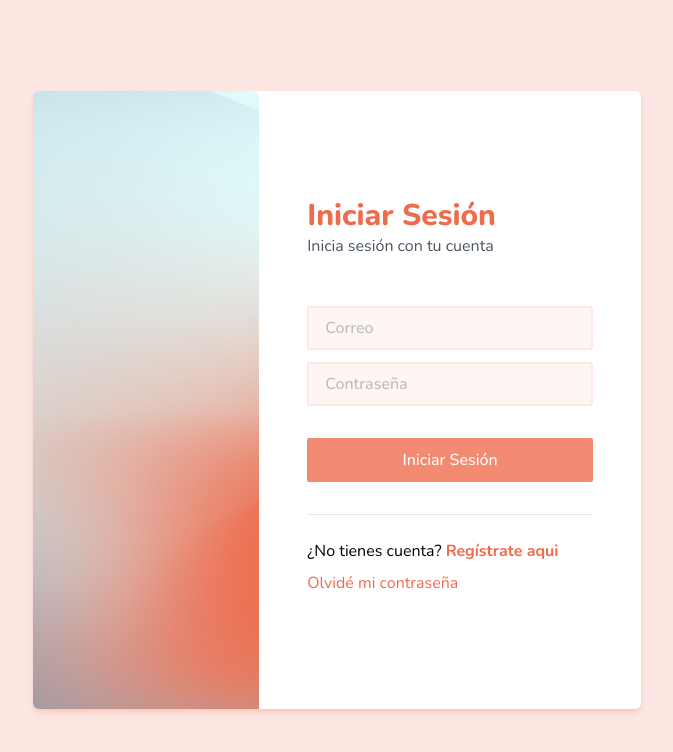
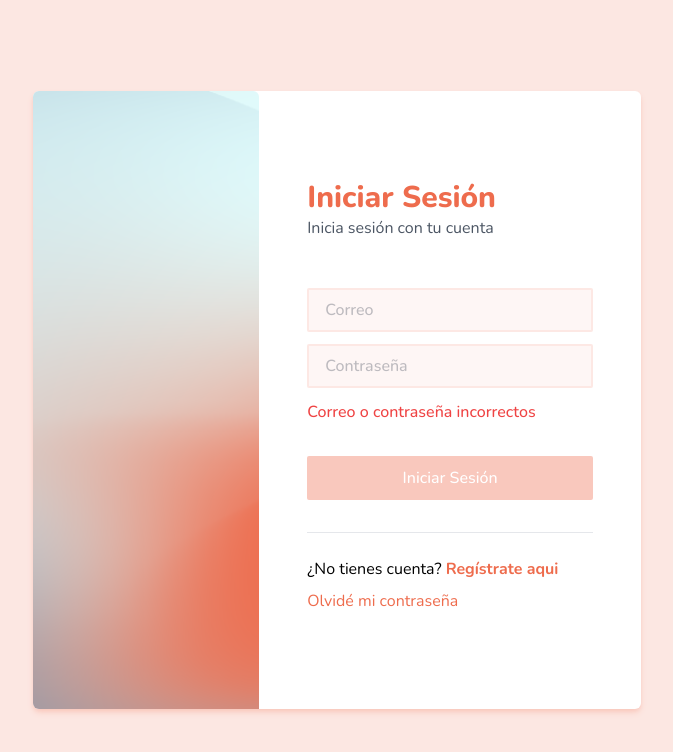
Before and after one commit to carlosgallego98/angular-firebase-demo, an Angular app: page /auth/login in a window 1280 px wide. Shown: the top 752 px of the page, without its empty margins (303-976 px from the left). Built offline with nearby package versions, Linux system fonts and the light colour scheme.

Commit message:
Añadido estilo a buton desactivado

```diff
--- a/src/app/modules/auth/login/login.component.html
+++ b/src/app/modules/auth/login/login.component.html
@@ -1,5 +1,8 @@
 <div class="flex h-screen">
   <app-card class="m-auto lg:h-[650px] w-full min-h-3/5 lg:w-1/2 sm:w-3/4 p-4">
+
+
+
     <div class="flex md:flex-row flex-col h-full">
       <div class="md:h-full h-32 md:w-2/3 w-full">
         <img
@@ -31,15 +34,18 @@
               type="password"
               [parent]="loginForm"
             ></app-input>
+
+            <span class="text-red-500 font-medium" >Correo o contraseña incorrectos</span>
           </div>
 
           <app-button
             [block]="true"
             type="submit"
             title="Iniciar Sesión"
+            [disabled]="!loginForm.valid"
           ></app-button>
         </form>
-        <hr class="bg-brand" />
+        <hr />
         <div class="mt-4">
           <p class="my-2">¿No tienes cuenta? <a href="#!" class="font-bold">Regístrate aqui</a></p>
           <p class="my-2"><a href="#!">Olvidé mi contraseña</a></p>
--- a/src/app/shared/components/button/button.component.html
+++ b/src/app/shared/components/button/button.component.html
@@ -1,3 +1,3 @@
-<button class="button {{ color }} {{ mode }}" [ngClass]="{'block': block}" [type]="type">
+<button [disabled]="disabled" class="button {{ color }} {{ mode }}" [ngClass]="{'block': block}" [type]="type">
   {{ title }}
 </button>
--- a/src/app/shared/components/button/button.component.scss
+++ b/src/app/shared/components/button/button.component.scss
@@ -20,6 +20,9 @@
   &.raised {
     @apply bg-brand-100 shadow-sm shadow-brand-200/50 hover:bg-brand-400/90 hover:text-white text-brand-400 border-brand-300 active:bg-brand-400;
   }
+  &:disabled {
+    @apply bg-brand-200 hover:bg-brand-200/80 active:bg-brand-200/80;
+  }
 }
 
 .success {
@@ -31,6 +34,9 @@
   }
   &.raised {
     @apply bg-green-100 shadow-sm shadow-green-200/50 hover:bg-green-400/90 hover:text-white text-green-400 border-green-300 active:bg-green-400;
+  }
+  &:disabled {
+    @apply bg-green-200 hover:bg-green-200/80 active:bg-green-200/80;
   }
 }
 
@@ -44,6 +50,9 @@
   &.raised {
     @apply bg-red-100 shadow-sm shadow-red-200/50 hover:bg-red-400/90 hover:text-white text-red-400 border-red-300 active:bg-red-400;
   }
+  &:disabled {
+    @apply bg-red-200 hover:bg-red-200/80 active:bg-red-200/80;
+  }
 }
 
 .black {
@@ -56,4 +65,7 @@
   &.raised {
     @apply bg-gray-100 shadow-sm shadow-gray-200/50 hover:bg-gray-400/90 hover:text-white text-gray-400 border-gray-300 active:bg-gray-400;
   }
+  &:disabled {
+    @apply bg-gray-200 hover:bg-gray-200/80 active:bg-gray-200/80;
+  }
 }
```
